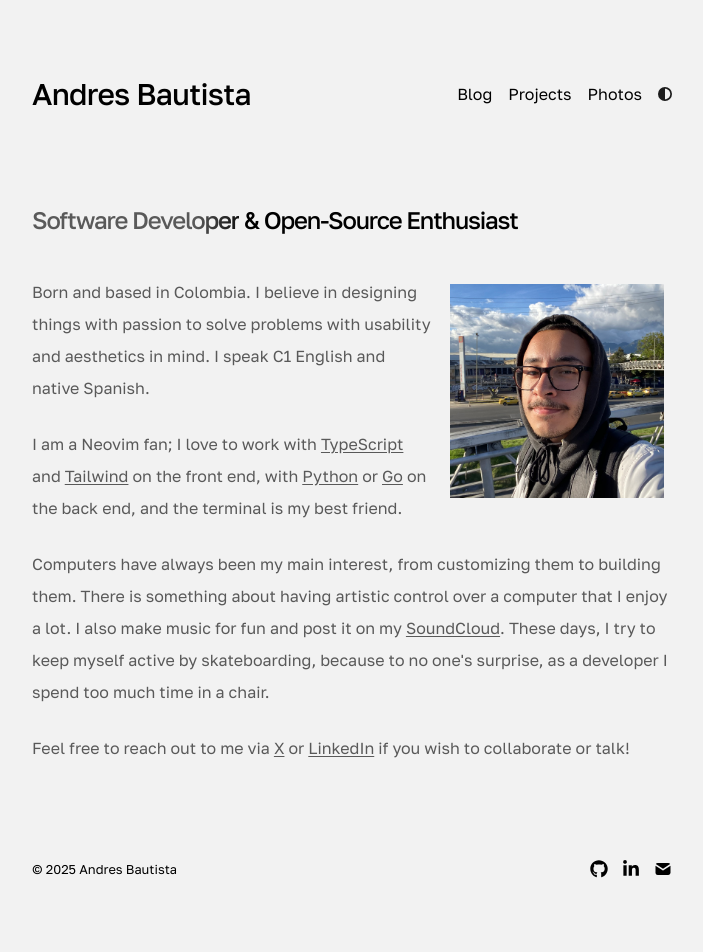
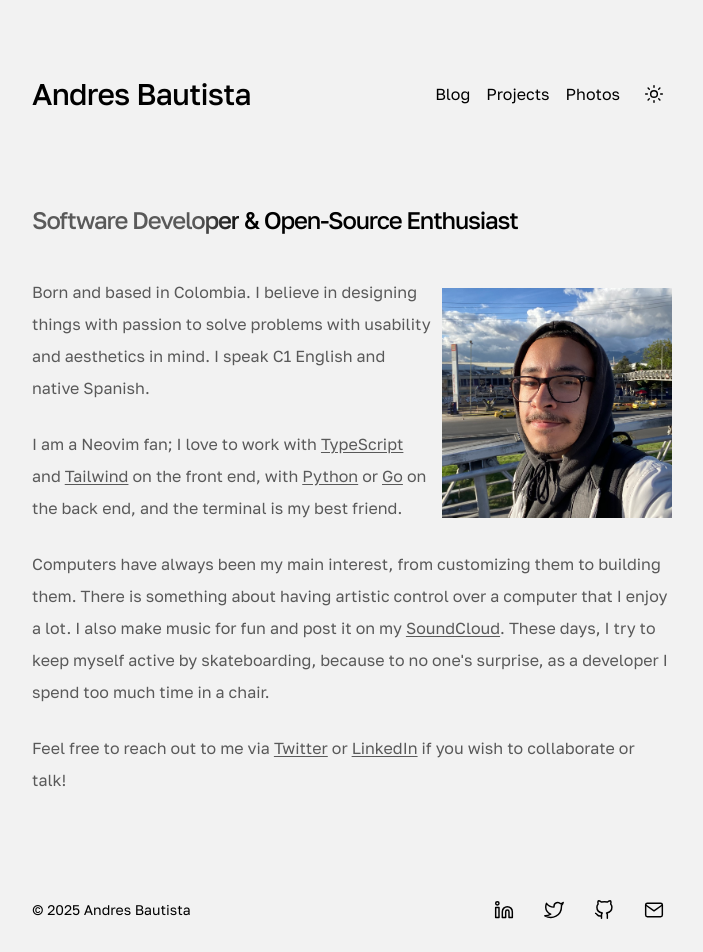
Before and after one commit to JuanBaut/portfolio, a Next.js app: page / in a window 1280 px wide. Shown: the top 952 px of the page, without its empty margins (288-991 px from the left). Built offline with nearby package versions, Linux system fonts and the light colour scheme.

Commit message:
style changes

```diff
--- a/app/blog/page.tsx
+++ b/app/blog/page.tsx
@@ -3,7 +3,7 @@
 
 export const metadata = {
   title: "Blog",
-  description: "Nextfolio Blog",
+  description: "Andres devlog",
 };
 
 export default function BlogPosts() {
--- a/app/components/footer.tsx
+++ b/app/components/footer.tsx
@@ -1,15 +1,17 @@
 "use client";
 
-import { metaData, links } from "app/config";
-import { FaGithub, FaLinkedinIn } from "react-icons/fa6";
-import { TbMailFilled } from "react-icons/tb";
+import { links, metaData } from "app/config";
+import { FiGithub, FiLinkedin, FiMail, FiTwitter } from "react-icons/fi";
+import { Button } from "./ui/button";
 
 const YEAR = new Date().getFullYear();
 
 function SocialLink({ href, icon: Icon }) {
   return (
     <a href={href} target="_blank" rel="noopener noreferrer">
+      <Button variant={"ghost"} size={"icon"}>
         <Icon />
+      </Button>
     </a>
   );
 }
@@ -17,17 +19,19 @@
 function SocialLinks() {
   return (
     <div className="float-right flex gap-3.5 text-lg transition-opacity duration-300 hover:opacity-90">
-      <SocialLink href={links.github} icon={FaGithub} />
-      <SocialLink href={links.linkedin} icon={FaLinkedinIn} />
-      <SocialLink href={links.email} icon={TbMailFilled} />
+      <SocialLink href={links.linkedin} icon={FiLinkedin} />
+      <SocialLink href={links.twitter} icon={FiTwitter} />
+      <SocialLink href={links.github} icon={FiGithub} />
+      <SocialLink href={links.email} icon={FiMail} />
     </div>
   );
 }
 
 export default function Footer() {
   return (
-    <small className="mt-16 block lg:mt-24">
-      <time>© {YEAR}</time>{" "}
+    <div className="mt-16 flex justify-between lg:mt-24">
+      <span className="self-center text-sm">
+        <time>© {YEAR} </time>
         <a
           className="no-underline"
           href={links.github}
@@ -36,7 +40,8 @@
         >
           {metaData.title}
         </a>
+      </span>
       <SocialLinks />
-    </small>
+    </div>
   );
 }
--- a/app/components/image-grid.tsx
+++ b/app/components/image-grid.tsx
@@ -7,7 +7,7 @@
     alt: string;
     href?: string;
   }[];
-  columns?: 2 | 3 | 4; // Accepts 2, 3, or 4 columns
+  columns?: 2 | 3 | 4;
 }
 
 export const ImageGrid: React.FC<ImageGridProps> = ({
@@ -26,21 +26,14 @@
         {images.map((image, index) => (
           <div key={index} className="relative aspect-square">
             {image.href ? (
-              <a
-                target="_blank"
-                rel="noopener noreferrer"
-                href={image.href}
-                className="block h-full w-full"
-              >
               <Image
                 alt={image.alt}
                 src={image.src}
                 fill
                 sizes="(max-width: 768px) 50vw, 33vw"
                 priority
-                  className="rounded-lg object-cover"
+                className="object-cover"
               />
-              </a>
             ) : (
               <Image
                 alt={image.alt}
@@ -48,7 +41,7 @@
                 fill
                 sizes="(max-width: 768px) 50vw, 33vw"
                 priority
-                className="rounded-lg object-cover"
+                className="object-cover"
               />
             )}
           </div>
--- a/app/components/theme-switch.tsx
+++ b/app/components/theme-switch.tsx
@@ -2,6 +2,8 @@
 import { ThemeProvider as NextThemesProvider, useTheme } from "next-themes";
 import React, { useEffect } from "react";
 import { FaCircleHalfStroke } from "react-icons/fa6";
+import { Button } from "./ui/button";
+import { Moon, Sun } from "lucide-react";
 
 // Key to store user preference in localStorage
 const storageKey = "theme-preference";
@@ -73,15 +75,14 @@
   };
 
   return (
-    <button
+    <Button
       id="theme-toggle"
       aria-label={`Switch to ${currentTheme === "light" ? "dark" : "light"} mode`}
       onClick={toggleTheme}
-      className="flex items-center justify-center transition-opacity duration-300 hover:opacity-90"
+      variant={"ghost"}
+      size={"icon"}
     >
-      <FaCircleHalfStroke
-        className={`h-[14px] w-[14px] ${currentTheme === "dark" ? "text-[#D4D4D4]" : "text-[#1c1c1c]"}`}
-      />
-    </button>
+      {currentTheme === "light" ? <Sun /> : <Moon />}
+    </Button>
   );
 }
--- /dev/null
+++ b/app/components/ui/button.tsx
@@ -0,0 +1,57 @@
+import * as React from "react";
+import { Slot } from "@radix-ui/react-slot";
+import { cva, type VariantProps } from "class-variance-authority";
+
+import { cn } from "@/lib/utils";
+
+const buttonVariants = cva(
+  "inline-flex items-center justify-center gap-2 whitespace-nowrap rounded-md text-sm font-medium transition-colors focus-visible:outline-none focus-visible:ring-1 focus-visible:ring-ring disabled:pointer-events-none disabled:opacity-50 [&_svg]:pointer-events-none [&_svg]:size-5 [&_svg]:stroke-[1.75] [&_svg]:shrink-0",
+  {
+    variants: {
+      variant: {
+        default:
+          "bg-primary text-primary-foreground shadow hover:bg-primary/90",
+        destructive:
+          "bg-destructive text-destructive-foreground shadow-sm hover:bg-destructive/90",
+        outline:
+          "border border-input bg-background shadow-sm hover:bg-accent hover:text-accent-foreground",
+        secondary:
+          "bg-secondary text-secondary-foreground shadow-sm hover:bg-secondary/80",
+        ghost: "hover:bg-accent hover:text-accent-foreground",
+        link: "text-primary underline-offset-4 hover:underline",
+      },
+      size: {
+        default: "h-9 px-4 py-2",
+        sm: "h-8 rounded-md px-3 text-xs",
+        lg: "h-10 rounded-md px-8",
+        icon: "h-9 w-9",
+      },
+    },
+    defaultVariants: {
+      variant: "default",
+      size: "default",
+    },
+  },
+);
+
+export interface ButtonProps
+  extends React.ButtonHTMLAttributes<HTMLButtonElement>,
+    VariantProps<typeof buttonVariants> {
+  asChild?: boolean;
+}
+
+const Button = React.forwardRef<HTMLButtonElement, ButtonProps>(
+  ({ className, variant, size, asChild = false, ...props }, ref) => {
+    const Comp = asChild ? Slot : "button";
+    return (
+      <Comp
+        className={cn(buttonVariants({ variant, size, className }))}
+        ref={ref}
+        {...props}
+      />
+    );
+  },
+);
+Button.displayName = "Button";
+
+export { Button, buttonVariants };
--- a/app/config.ts
+++ b/app/config.ts
@@ -8,7 +8,7 @@
 };
 
 export const links = {
-  x: "https://x.com/_and_rs",
+  twitter: "https://x.com/_and_rs",
   github: "https://github.com/and-rs",
   email: "mailto:juanb.perez96@gmail.com",
   soundcloud: "https://soundcloud.com/and_rs",
--- a/app/page.tsx
+++ b/app/page.tsx
@@ -3,9 +3,9 @@
 import { TextShimmer } from "./components/ui/text-shimmer";
 import { links } from "./config";
 
-const x = <Anchor href={links.x}>X</Anchor>;
 const go = <Anchor href={links.go}>Go</Anchor>;
 const py = <Anchor href={links.python}>Python</Anchor>;
+const tt = <Anchor href={links.twitter}>Twitter</Anchor>;
 const tw = <Anchor href={links.tailwind}>Tailwind</Anchor>;
 const li = <Anchor href={links.linkedin}>LinkedIn</Anchor>;
 const ts = <Anchor href={links.typescript}>TypeScript</Anchor>;
@@ -41,7 +41,7 @@
         </p>
         <br />
         <p>
-          Feel free to reach out to me via {x} or {li} if you wish to
+          Feel free to reach out to me via {tt} or {li} if you wish to
           collaborate or talk!
         </p>
       </div>
@@ -56,7 +56,7 @@
 
       <a href={links.github} target="_blank" rel="noopener noreferrer">
         <Image
-          className="sm:p-2"
+          className="sm:pt-3"
           alt="Profile photo"
           src="/me.jpeg"
           width={230}
--- a/app/photos/page.tsx
+++ b/app/photos/page.tsx
@@ -15,34 +15,28 @@
         columns={3}
         images={[
           {
-            src: "/photos/photo1.jpg",
-            alt: "Roman columns",
-            href: "https://unsplash.com/photos/people-walking-near-building-during-daytime-dFLBDQQeffU?utm_content=creditShareLink&utm_medium=referral&utm_source=unsplash",
+            src: "https://res.cloudinary.com/dh9rajm0q/image/upload/v1712638509/photos/CAR-11_mm8p9x.png",
+            alt: "Car",
           },
           {
-            src: "/photos/photo2.jpg",
-            alt: "Big Ben",
-            href: "https://unsplash.com/photos/big-ben-london-MdJq0zFUwrw?utm_content=creditShareLink&utm_medium=referral&utm_source=unsplash",
+            src: "https://res.cloudinary.com/dh9rajm0q/image/upload/v1712638505/photos/CAR-9_uthc8b.png",
+            alt: "Car",
           },
           {
-            src: "/photos/photo3.jpg",
-            alt: "Sacré-Cœur Basilica",
-            href: "https://unsplash.com/photos/a-view-of-the-inside-of-a-building-through-a-circular-window-Tp-3hrx88J4",
+            src: "https://res.cloudinary.com/dh9rajm0q/image/upload/v1712638480/photos/CAR-7_fdjm7i.png",
+            alt: "Car",
           },
           {
-            src: "/photos/photo4.jpg",
-            alt: "Eiffel Tower",
-            href: "https://unsplash.com/photos/the-eiffel-tower-towering-over-the-city-of-paris-OgPuPvPsHLM?utm_content=creditShareLink&utm_medium=referral&utm_source=unsplash",
+            src: "https://res.cloudinary.com/dh9rajm0q/image/upload/v1712638480/photos/CAR-8_fvzsko.png",
+            alt: "Car",
           },
           {
-            src: "/photos/photo5.jpg",
-            alt: "Taj Mahal",
-            href: "https://unsplash.com/photos/taj-mahal-india-IPlPkWPJ2fo",
+            src: "https://res.cloudinary.com/dh9rajm0q/image/upload/v1712638472/photos/CAR-0_hjp68n.png",
+            alt: "Car",
           },
           {
-            src: "/photos/photo6.jpg",
-            alt: "Colosseum",
-            href: "https://unsplash.com/photos/brown-concrete-building-under-blue-sky-during-daytime-3cyBR1rIJmA?utm_content=creditShareLink&utm_medium=referral&utm_source=unsplash",
+            src: "https://res.cloudinary.com/dh9rajm0q/image/upload/v1712638476/photos/CAR-1_nk86bx.png",
+            alt: "Car",
           },
         ]}
       />
@@ -50,22 +44,22 @@
       <ImageGrid
         columns={2}
         images={[
-          { src: "/photos/photo1.jpg", alt: "Roman columns" },
-          { src: "/photos/photo2.jpg", alt: "Big Ben" },
-          { src: "/photos/photo3.jpg", alt: "Sacré-Cœur Basilica" },
-          { src: "/photos/photo4.jpg", alt: "Eiffel Tower" },
-        ]}
-      />
-
-      <ImageGrid
-        columns={4}
-        images={[
-          { src: "/photos/photo1.jpg", alt: "Roman columns" },
-          { src: "/photos/photo2.jpg", alt: "Big Ben" },
-          { src: "/photos/photo3.jpg", alt: "Sacré-Cœur Basilica" },
-          { src: "/photos/photo4.jpg", alt: "Eiffel Tower" },
-          { src: "/photos/photo5.jpg", alt: "Taj Mahal" },
-          { src: "/photos/photo6.jpg", alt: "Colosseum" },
+          {
+            src: "https://res.cloudinary.com/dh9rajm0q/image/upload/v1712638475/photos/CAR-4_u5rgey.png",
+            alt: "Car",
+          },
+          {
+            src: "https://res.cloudinary.com/dh9rajm0q/image/upload/v1712638473/photos/CAR-2_zxopps.png",
+            alt: "Car",
+          },
+          {
+            src: "https://res.cloudinary.com/dh9rajm0q/image/upload/v1712638473/photos/CAR-3_w8upxc.png",
+            alt: "Car",
+          },
+          {
+            src: "https://res.cloudinary.com/dh9rajm0q/image/upload/v1712638478/photos/CAR-6_cypeg7.png",
+            alt: "Car",
+          },
         ]}
       />
     </section>
--- a/next.config.ts
+++ b/next.config.ts
@@ -1,6 +1,14 @@
 import type { NextConfig } from "next";
 
 const nextConfig: NextConfig = {
+  images: {
+    remotePatterns: [
+      {
+        protocol: "https",
+        hostname: "res.cloudinary.com",
+      },
+    ],
+  },
   reactStrictMode: true,
   async rewrites() {
     return [
--- a/package.json
+++ b/package.json
@@ -7,6 +7,7 @@
     "start": "next start"
   },
   "dependencies": {
+    "@radix-ui/react-slot": "^1.1.1",
     "@types/node": "22.10.7",
     "@types/react": "19.0.7",
     "@types/react-dom": "19.0.3",
```
Also changed, not shown: 1 other file (tests, documents, lock files or other folders). Lines whose indentation alone changed are shown as unchanged.
